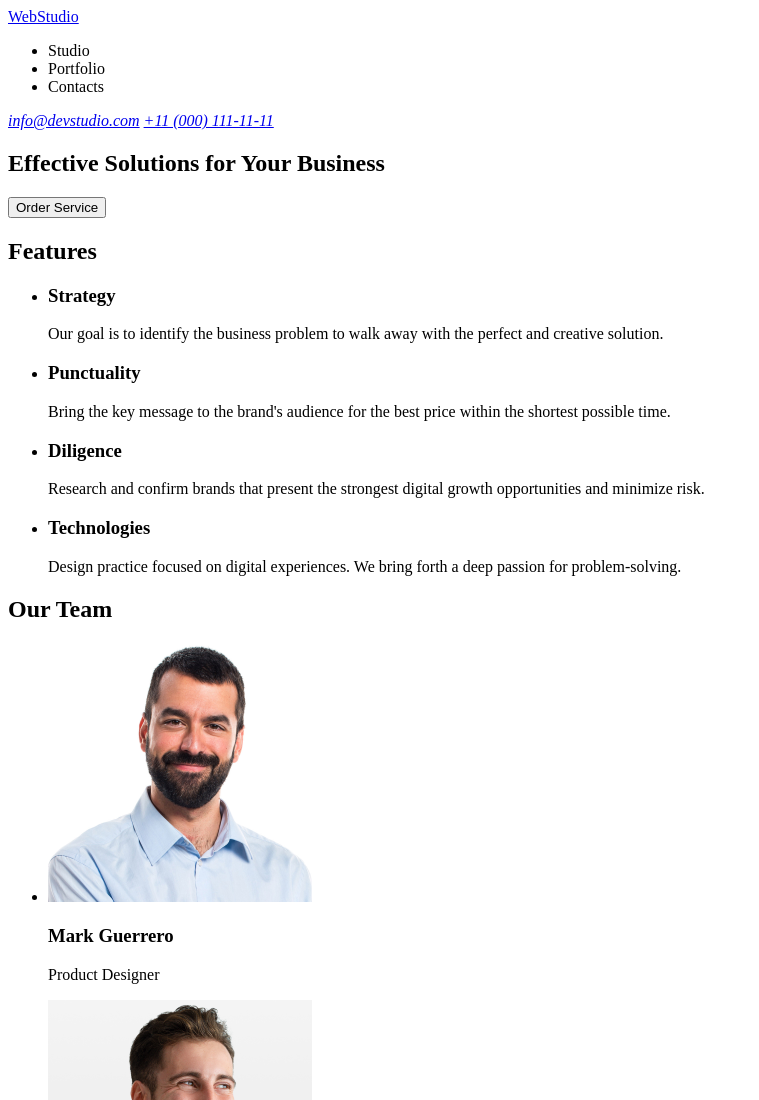
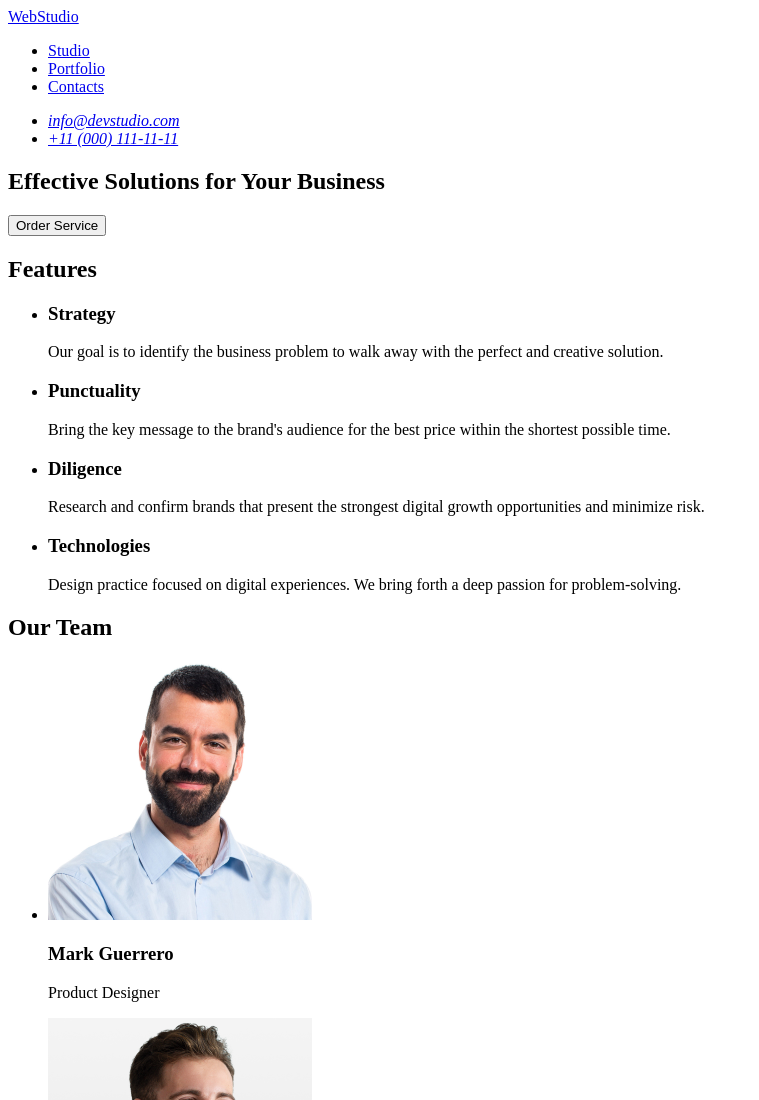
Before and after one commit to nonsenseua/goit-markup-hw-01, a plain HTML site: page index.html in a window 1280 px wide. Shown: the top 1100 px of the page, without its empty margins (0-759 px from the left). Drawn offline with Linux system fonts and the light colour scheme.

Commit message:
fix index.html issues

```diff
--- a/index.html
+++ b/index.html
@@ -8,18 +8,19 @@
 
   <body>
     <header>
-      <a href="./index.html">WebStudio</a>
       <nav>
+        <a href="./index.html">WebStudio</a>
         <ul>
-          <li>Studio</li>
-          <li>Portfolio</li>
-          <li>Contacts</li>
+          <li><a href="#">Studio</a></li>
+          <li><a href="#">Portfolio</a></li>
+          <li><a href="#">Contacts</a></li>
         </ul>
       </nav>
-
       <address>
-        <a href="mailto:info@devstudio.com">info@devstudio.com</a>
-        <a href="tel:+110001111111">+11 (000) 111-11-11</a>
+        <ul>
+          <li><a href="mailto:info@devstudio.com">info@devstudio.com</a></li>
+          <li><a href="tel:+110001111111">+11 (000) 111-11-11</a></li>
+        </ul>
       </address>
     </header>
 
```
